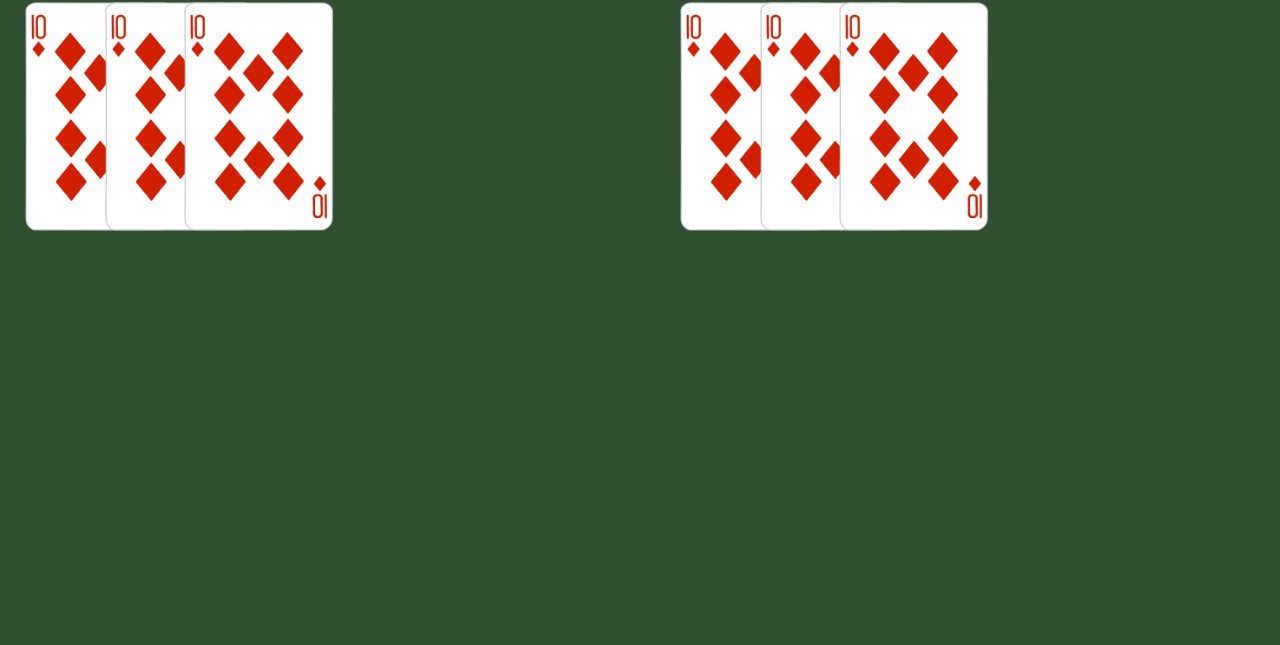
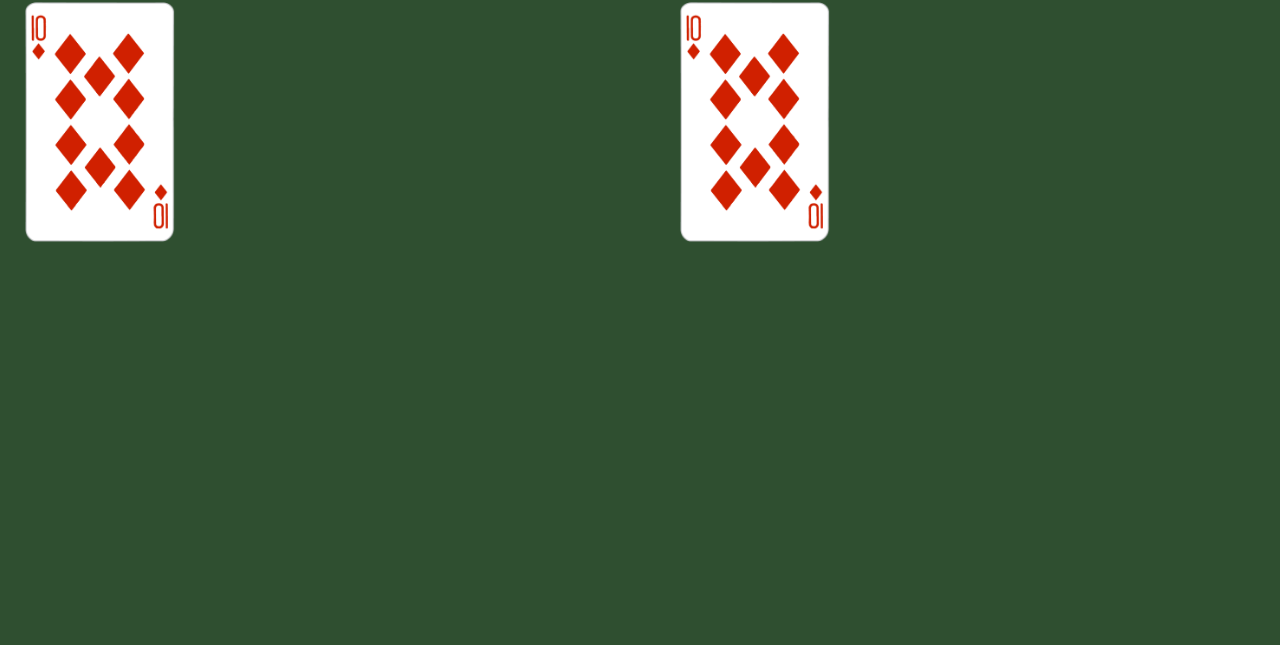
Before and after one commit to SirLocust/javascript_curso_FH_Laboratorio1, a plain HTML site: page index.html in a window 1280 px wide. Shown: the part 155-800 px from the top of the page. Drawn offline with nearby package versions, Linux system fonts and the light colour scheme.

Commit message:
cambiando css para que las cartas se vean mejor y su posicion , estos cambios no los dice el instructor

```diff
--- a/css/style.css
+++ b/css/style.css
@@ -22,7 +22,7 @@ html,body{
 
 
 .carta{
-    position: relative;
+    position: relative;;
     width: 9.375em;
     left: 6.25em;
     margin-left: -4.688em;
@@ -30,5 +30,8 @@ html,body{
 }
 
 #computadora-cartas , #jugador-cartas{
+    display: flex;
+    flex-wrap: wrap;
     height: 15em;
+    margin-right: 5em;
 }
--- a/index.html
+++ b/index.html
@@ -31,8 +31,7 @@
             <h1 class=" text-center text-white">Jugador 1 - <small> 0</small></h1>
             <div id="jugador-cartas">
                 <img class="carta" src="/assets/cartas/10D.png" alt="">
-                <img class="carta" src="/assets/cartas/10D.png" alt="">
-                <img class="carta" src="/assets/cartas/10D.png" alt="">
+
 
 
             </div>
@@ -42,8 +41,7 @@
             <h1 class=" text-center text-white">Computadora 1 - <small> 0</small></h1>
             <div id="computadora-cartas">
                 <img class="carta" src="/assets/cartas/10D.png" alt="">
-                <img class="carta" src="/assets/cartas/10D.png" alt="">
-                <img class="carta" src="/assets/cartas/10D.png" alt="">
+
 
 
             </div>
```
